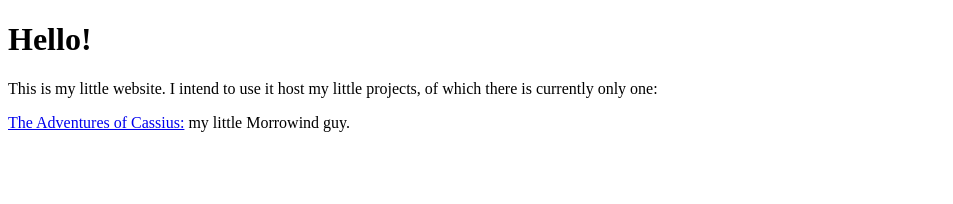
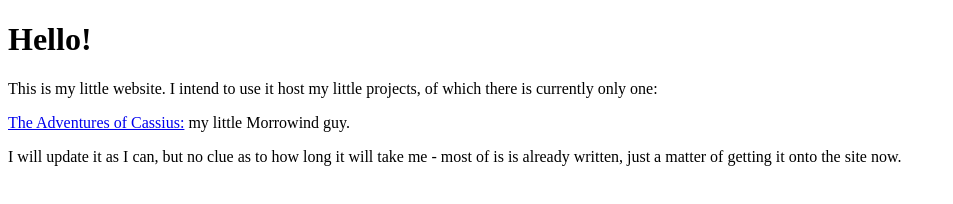
Before and after one commit to beverly-crusher/my-lil-website, a plain HTML site: page index.html in a window 1280 px wide. Shown: the whole page, without its empty margins (0-953 px from the left). Drawn offline with Linux system fonts and the light colour scheme.

Commit message:
Update index.html

```diff
--- a/index.html
+++ b/index.html
@@ -9,5 +9,6 @@
 		<h1>Hello!</h1>
 		<p>This is my little website. I intend to use it host my little projects, of which there is currently only one:</p>
 		<p> <a href="taoc1.html">The Adventures of Cassius:</a> my little Morrowind guy.</p>
+		<p>I will update it as I can, but no clue as to how long it will take me - most of is is already written, just a matter of getting it onto the site now.</p>
 	</body>
 </html>
```
